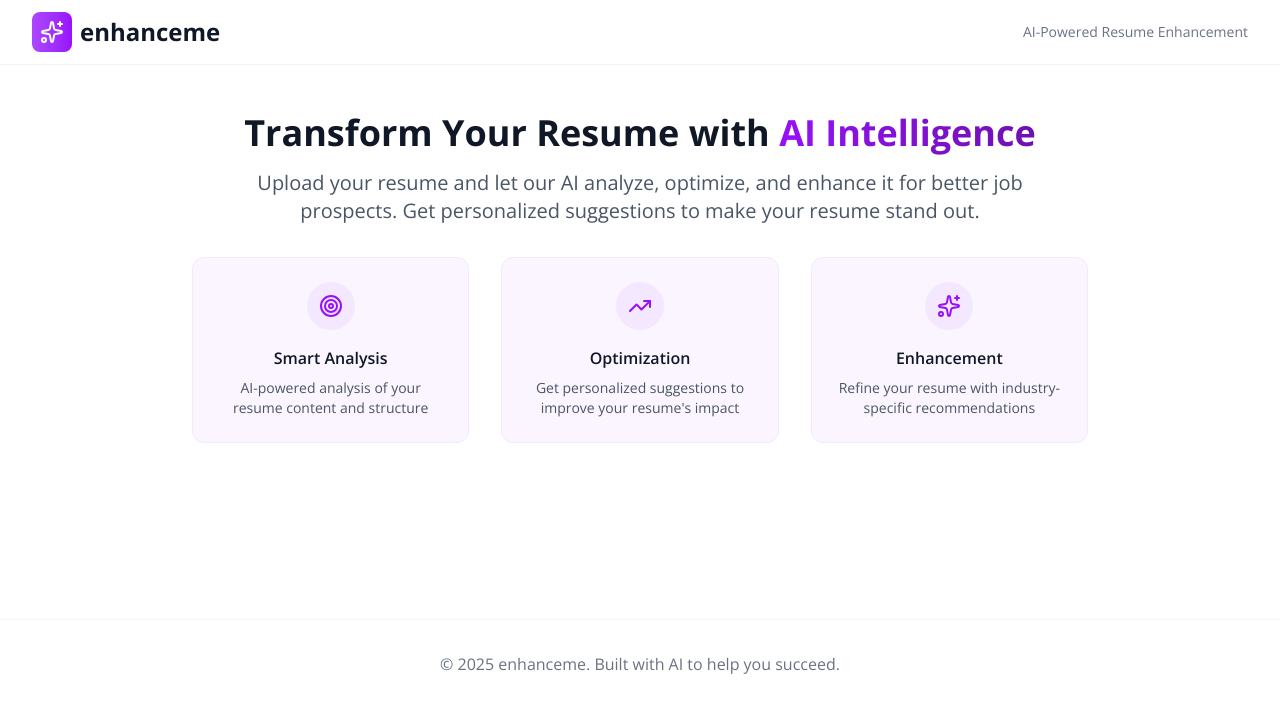
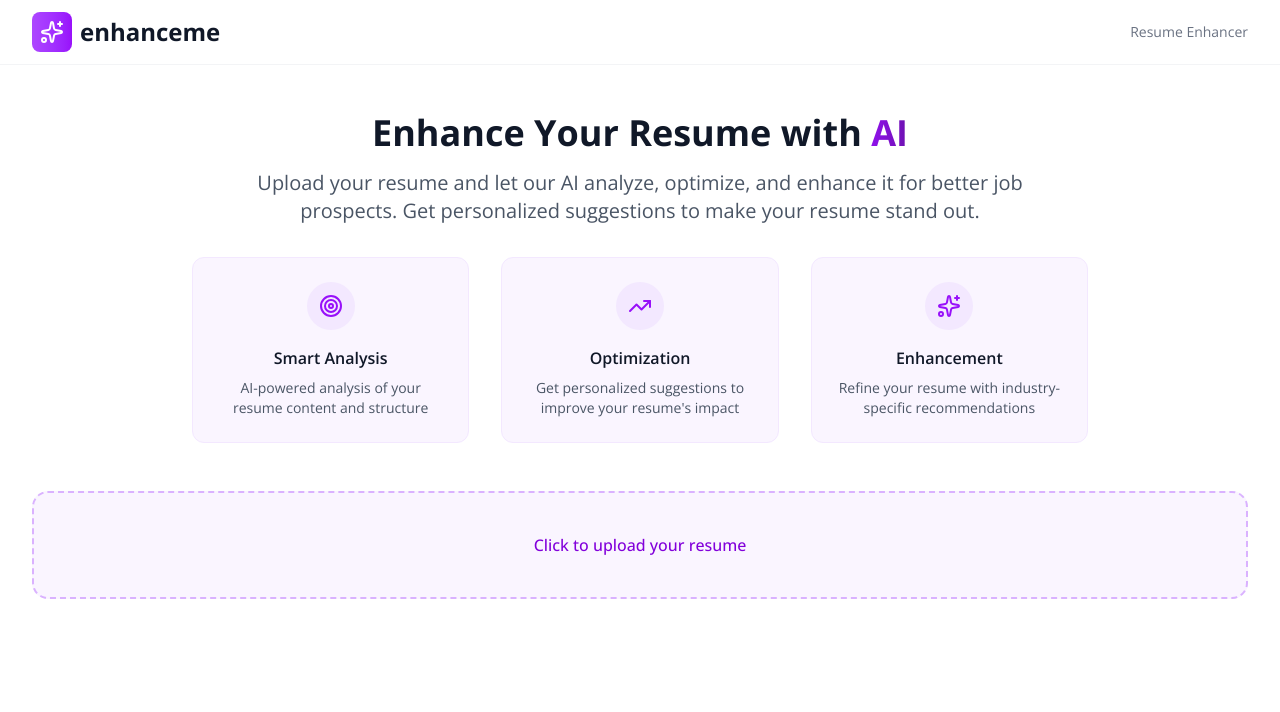
Before and after one commit to montasirmoyen/enhanceme, a Next.js app: page / in a window 1280 px wide. Shown: the top 712 px of the page. Built offline with nearby package versions, Linux system fonts and the light colour scheme.

Commit message:
Add pdf upload and read

```diff
--- a/src/app/page.tsx
+++ b/src/app/page.tsx
@@ -1,6 +1,21 @@
 'use client';
 
 import { Sparkles, Target, TrendingUp } from 'lucide-react';
+import pdfToText from 'react-pdftotext'
+
+import React from 'react';
+
+function extractText(event: React.ChangeEvent<HTMLInputElement>) {
+  const files = event.target.files;
+  if (!files || files.length === 0) {
+    console.error("No file selected");
+    return;
+  }
+  const file = files[0];
+  pdfToText(file)
+    .then(text => console.log(text))
+    .catch(error => console.error("Text extraction failed", error));
+}
 
 export default function Home() {
   return (
@@ -15,7 +30,7 @@ export default function Home() {
               <h1 className="text-2xl font-bold text-gray-900">enhanceme</h1>
             </div>
             <div className="text-sm text-gray-500">
-              AI-Powered Resume Enhancement
+              Resume Enhancer
             </div>
           </div>
         </div>
@@ -24,9 +39,9 @@ export default function Home() {
       <main className="max-w-7xl mx-auto px-4 sm:px-6 lg:px-8 py-12">
         <div className="text-center mb-12">
           <h2 className="text-4xl font-bold text-gray-900 mb-4">
-            Transform Your Resume with
+            Enhance Your Resume with
             <span className="text-transparent bg-clip-text bg-gradient-to-r from-purple-600 to-purple-800">
-              {' '}AI Intelligence
+              {' '}AI
             </span>
           </h2>
           <p className="text-xl text-gray-600 max-w-3xl mx-auto mb-8">
@@ -68,17 +83,23 @@ export default function Home() {
         </div>
 
         <div className="mb-12">
-          {/* TODO: File Upload */}
+          <div className="flex flex-col items-center justify-center p-10 border-2 border-dashed border-purple-300 rounded-2xl bg-purple-50 hover:bg-purple-100 transition">
+            <input
+              type="file"
+              accept=".pdf,.docx,.txt"
+              onChange={extractText}
+              className="hidden"
+              id="resumeUpload"
+            />
+            <label
+              htmlFor="resumeUpload"
+              className="cursor-pointer text-purple-700 font-medium"
+            >
+              Click to upload your resume
+            </label>
+          </div>
         </div>
       </main>
-
-      <footer className="border-t border-gray-100 mt-20">
-        <div className="max-w-7xl mx-auto px-4 sm:px-6 lg:px-8 py-8">
-          <div className="text-center text-gray-500">
-            <p>&copy; 2025 enhanceme. Built with AI to help you succeed.</p>
-          </div>
-        </div>
-      </footer>
     </div>
   );
 }
```
